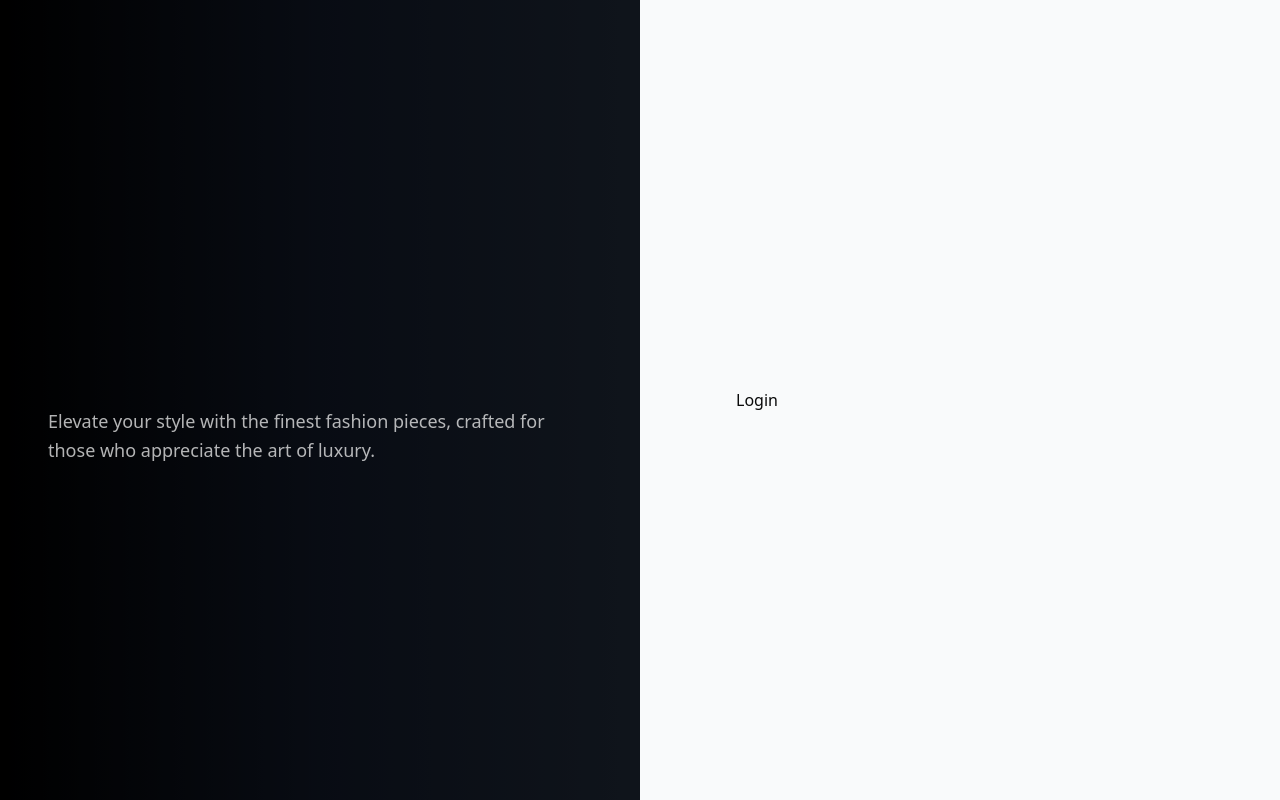
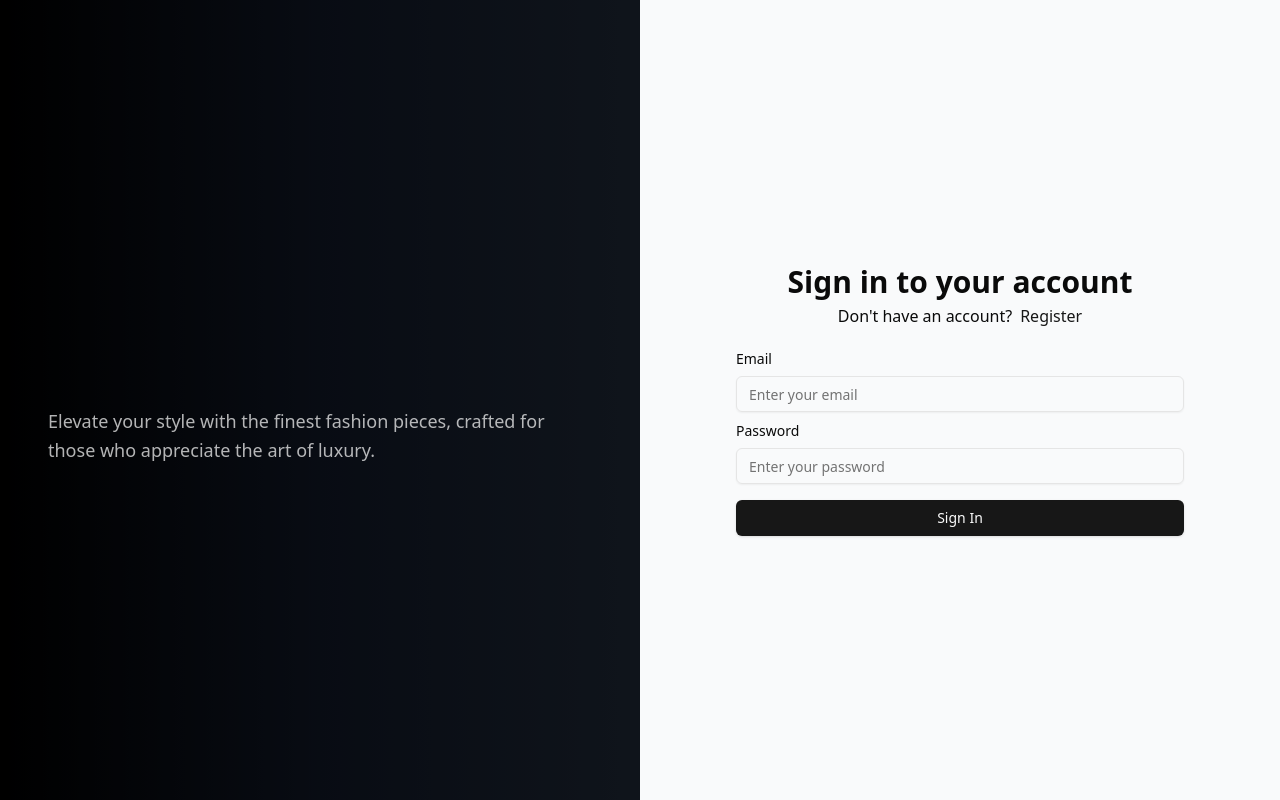
Before and after one commit to MohitCode17/Luxora-ecommerce-mern, a React (Vite) app in the folder frontend/: page /auth/login in a window 1280 px wide. Built offline with nearby package versions, Linux system fonts and the light colour scheme.

Commit message:
add login form ui

```diff
--- a/frontend/src/components/config/index.js
+++ b/frontend/src/components/config/index.js
@@ -21,3 +21,20 @@
     type: "password",
   },
 ];
+
+export const loginFormControls = [
+  {
+    name: "email",
+    label: "Email",
+    placeholder: "Enter your email",
+    componentType: "input",
+    type: "email",
+  },
+  {
+    name: "password",
+    label: "Password",
+    placeholder: "Enter your password",
+    componentType: "input",
+    type: "password",
+  },
+];
--- a/frontend/src/pages/auth/Login.jsx
+++ b/frontend/src/pages/auth/Login.jsx
@@ -1,5 +1,44 @@
+import CommonForm from "@/components/common/form";
+import { loginFormControls } from "@/components/config";
+import { useState } from "react";
+import { Link } from "react-router-dom";
+
+const initialState = {
+  email: "",
+  password: "",
+};
+
+const onSubmit = () => {
+  console.log("Submitted");
+};
+
 const Login = () => {
-  return <div>Login</div>;
+  const [formData, setFormData] = useState(initialState);
+  return (
+    <div className="mx-auto w-full max-w-md space-y-6">
+      <div className="text-center">
+        <h1 className="text-3xl font-bold text-foreground">
+          Sign in to your account
+        </h1>
+        <p className="mt-1">
+          Don't have an account?
+          <Link
+            to={"/auth/register"}
+            className="font-medium ml-2 text-primary hover:underline"
+          >
+            Register
+          </Link>
+        </p>
+      </div>
+      <CommonForm
+        formControls={loginFormControls}
+        buttonText={"Sign In"}
+        formData={formData}
+        setFormData={setFormData}
+        onSubmit={onSubmit}
+      />
+    </div>
+  );
 };
 
 export default Login;
--- a/frontend/src/pages/auth/Register.jsx
+++ b/frontend/src/pages/auth/Register.jsx
@@ -22,7 +22,7 @@
           Create new account
         </h1>
         <p className="mt-1">
-          Already have an account
+          Already have an account?
           <Link
             to={"/auth/login"}
             className="font-medium ml-2 text-primary hover:underline"
```
